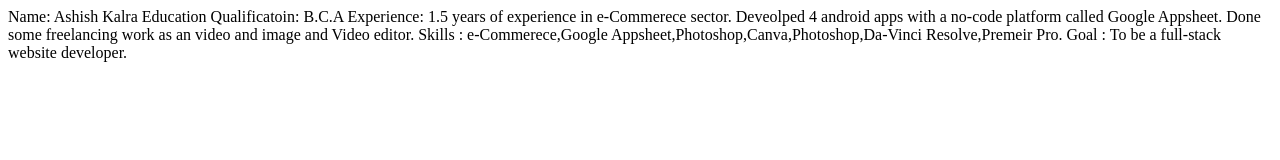
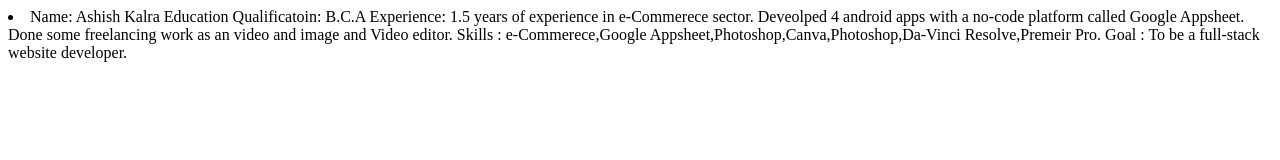
Before and after one commit to llashishll/ashishkalra-portfolio, a plain HTML site: page index.html in a window 1280 px wide. Drawn offline with Linux system fonts and the light colour scheme.

Commit message:
Update index.html

```diff
--- a/index.html
+++ b/index.html
@@ -8,13 +8,13 @@
     </title>
 </head>
 <body>
-    Name: Ashish Kalra
+    <li>Name: Ashish Kalra
     Education Qualificatoin: B.C.A
     Experience: 1.5 years of experience in e-Commerece sector.
                 Deveolped 4 android apps with a no-code platform called Google Appsheet.
                 Done some freelancing work as an video and image and Video editor.
     Skills : e-Commerece,Google Appsheet,Photoshop,Canva,Photoshop,Da-Vinci Resolve,Premeir Pro.
 
-    Goal : To be a full-stack website developer.
+    Goal : To be a full-stack website developer.</li>
 </body>
 </html>
```
